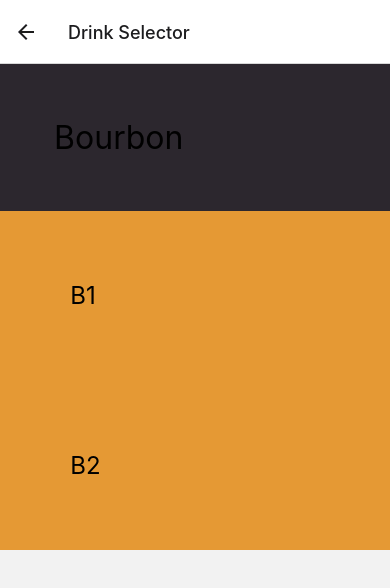
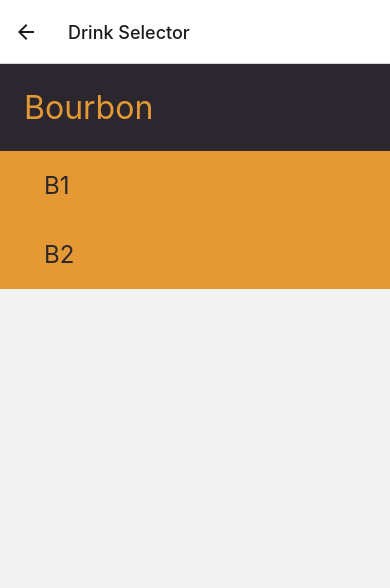
Before and after one commit to 4850-01-Senior-Project/Choose-a-Booze, a React Native app in the folder client/: screen /DrinkSelector in a window 390 px wide. Shown: the top 588 px of the page. Built offline with nearby package versions, Linux system fonts and the light colour scheme.

Commit message:
Fixed Styling Consistency Updates to the Drink Selector screen Up next is to speak with the team and discuss stylistic changes. I'd like to make the background purple, all the components orange, the text black, and the onPress highlight green.

```diff
--- a/client/ui/assets/Style.js
+++ b/client/ui/assets/Style.js
@@ -21,6 +21,11 @@ export const styles = StyleSheet.create({
     padding: 16,
     textAlign: 'center',
     color: colors.orange,
+  },
+  h2: {
+    fontSize: 24,
+    paddingLeft: 24,
+    color: colors.black,
   },
   p: {
     fontSize: 16,
@@ -50,11 +55,13 @@ export const styles = StyleSheet.create({
     borderRadius: 25,
   },
   sectionHeader: {
-    padding: '7.5%',
+    backgroundColor: colors.black,
+    color: colors.orange,
+    padding: 24,
     fontSize: 32,
   },
   sectionItem: {
-    padding: '10%',
+    padding: 20,
     fontSize: 24,
   },
 
--- a/client/ui/components/MyComponents.js
+++ b/client/ui/components/MyComponents.js
@@ -34,19 +34,7 @@ export const Discovery = ({ item }) => {
 }
 
 export const SectionHeader = ({ title }) => {
-  return (
-    <Pressable
-      style={({ pressed }) => [
-        styles.sectionHeader,
-        {
-          backgroundColor: pressed ? colors.purple : colors.black
-        },
-      ]}>
-      {
-        <Text style={styles.sectionHeader}>{title}</Text>
-      }
-    </Pressable>
-  );
+  return (<Text style={styles.sectionHeader}>{title}</Text>);
 }
 
 export const SectionItem = ({ text }) => {
@@ -55,11 +43,11 @@ export const SectionItem = ({ text }) => {
       style={({ pressed }) => [
         styles.sectionItem,
         {
-          backgroundColor: pressed ? colors.green : colors.orange
+          backgroundColor: pressed ? colors.purple : colors.orange
         },
       ]}>
       {
-        <Text style={styles.sectionItem}>{text}</Text>
+        <Text style={styles.h2}>{text}</Text>
       }
     </Pressable>
   );
```
